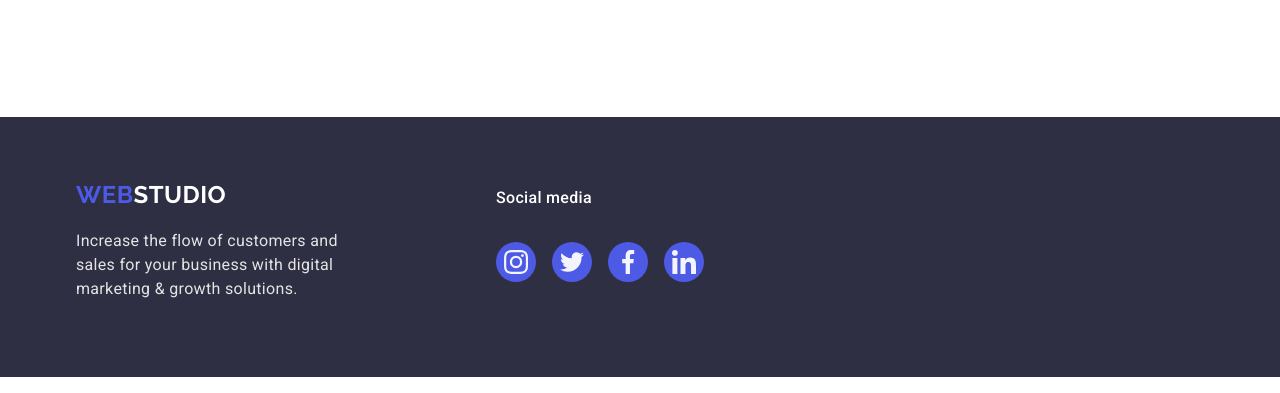
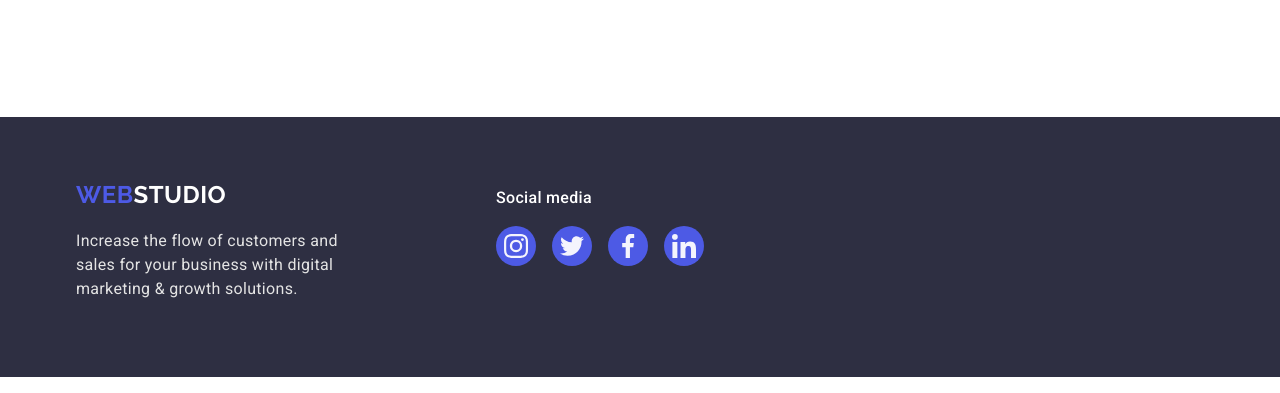
Before and after one commit to im-Dari/goit-markup-hw-04, a plain HTML site: page index.html in a window 1280 px wide. Shown: the part 2892-3285 px from the top of the page. Drawn offline with nearby package versions, Linux system fonts and the light colour scheme.

Commit message:
add index file

```diff
--- a/css/styles.css
+++ b/css/styles.css
@@ -507,8 +507,7 @@ p.footer-text {
 .footer-social {
   display: flex;
   flex-direction: column;
-  align-items: flex-start;
-  gap: 16px;
+   align-items: baseline;
 }
 
 .social-title {
```
